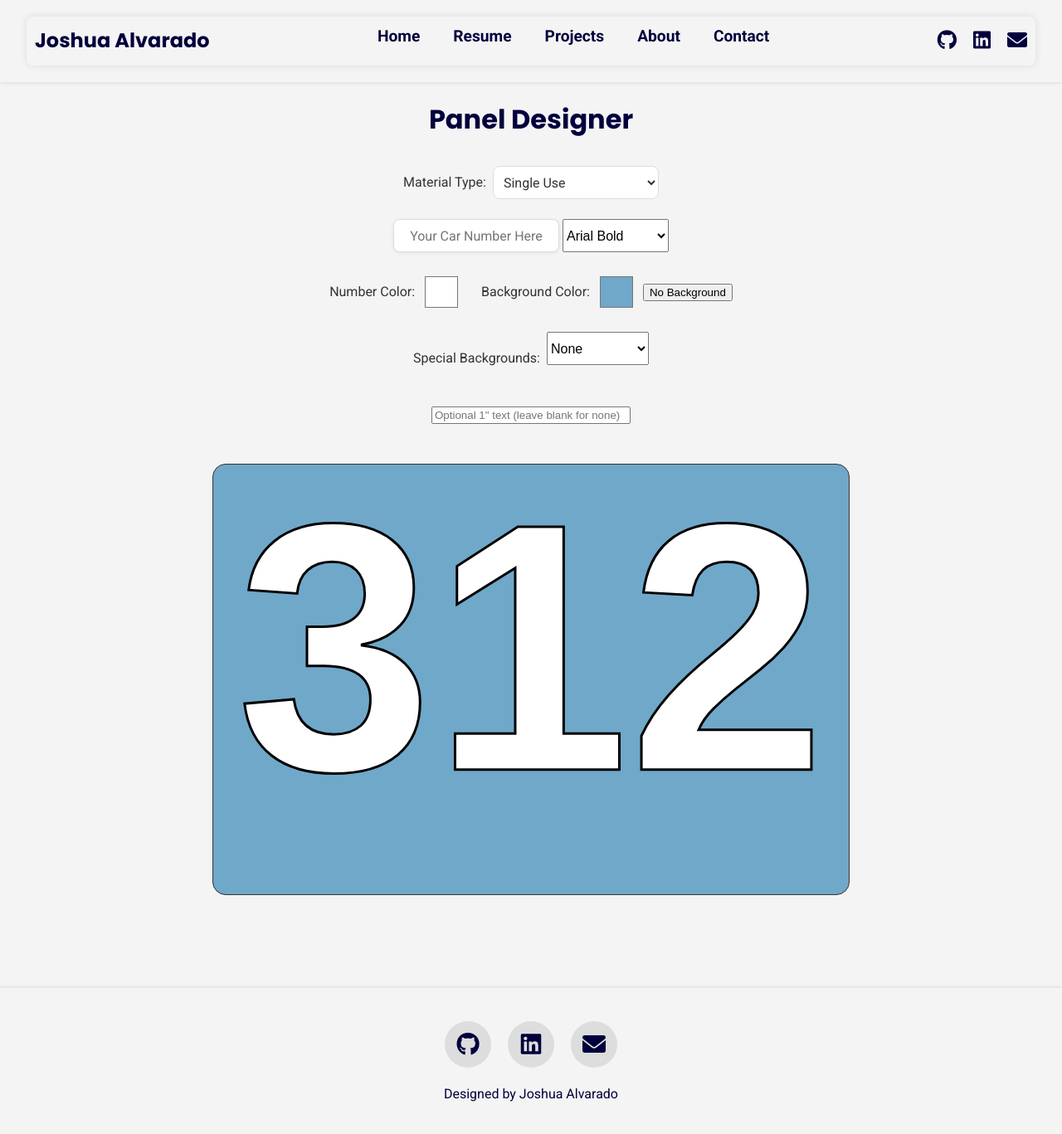
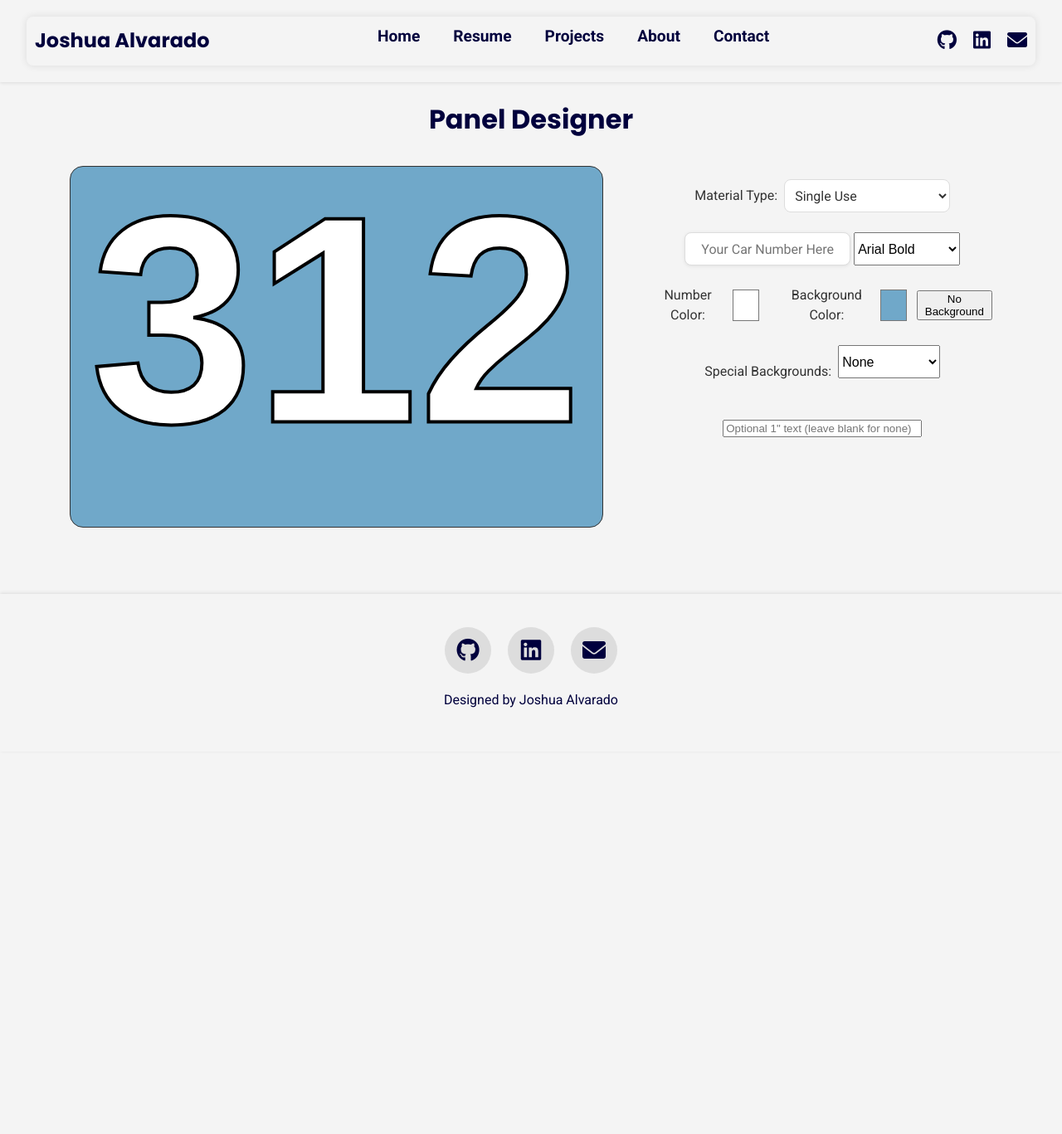
Before and after one commit to JoshuaAlvarado-hub/joshalvarado.com, a Jekyll site: the page built from paneldesigner.html, in a window 1280 px wide and 1381 px high. Shown: the top 1367 px of the window at 83% size. Built offline with Jekyll 4.4.1, drawn with Linux system fonts in a browser that asks for light colours.

Commit message:
Improve panel designer layout and outline handling
New, side-by-side layout for panel preview and controls. Better mobile support Made better use of outline variables.

```diff
--- a/assets/css/paneldesignerstyle.css
+++ b/assets/css/paneldesignerstyle.css
@@ -24,8 +24,8 @@
   --gap-medium: 20px;
 
   --outline-color: #000;
-  --outline-width-number: 3px;
-  --outline-width-text: 2px;
+  --outline-width-number: 4px;
+  --outline-width-text: 1px;
 }
 
 .paneldesigner-container {
@@ -91,13 +91,13 @@
 }
 
 .panel-background {
-    width: 60vw;
-    max-width: 900px;
-    margin: 32px auto;
-    border: #333 1px solid;
-    border-radius: 16px;
-    transition: background 0.3s, background-image 0.3s;
-    display: block;
+  width: 100%;
+  margin: 0 auto;
+  border: #333 1px solid;
+  border-radius: 16px;
+  background-color: #70a8c9;
+  transition: background 0.3s, background-image 0.3s;
+  display: block;
 }
 
 .color-pickers-container {
@@ -144,3 +144,40 @@
   max-width: 1200px;
   height: auto;
 }
+
+.paneldesigner-container {
+  max-width: 1200px;
+  margin: 40px auto 0;
+  padding: 0 16px;
+}
+
+.paneldesigner-container > h1 {
+  text-align: center;
+  margin-bottom: 32px;
+}
+
+/* Wrap panel and settings horizontally on desktop */
+.content-wrapper {
+  display: flex;
+  flex-direction: column;
+  gap: 40px;
+}
+
+/* Desktop layout: side-by-side */
+@media (min-width: 900px) {
+  .content-wrapper {
+    flex-direction: row;
+    align-items: flex-start;
+    justify-content: center;
+    gap: 60px;
+  }
+
+  .panel-wrapper {
+    flex: 0 0 55%;
+    max-width: 800px;
+  }
+
+  .settings-wrapper {
+    flex: 0 0 35%;
+  }
+}
--- a/assets/js/paneldesigner.js
+++ b/assets/js/paneldesigner.js
@@ -3,6 +3,15 @@ window.onload = function() {
   updateContrastOutline();
   pickBackgroundColor();
 };
+
+function getOutlineStyles() {
+  const rootStyles = getComputedStyle(document.documentElement);
+  return {
+    color: rootStyles.getPropertyValue('--outline-color').trim(),
+    widthNumber: rootStyles.getPropertyValue('--outline-width-number').trim(),
+    widthText: rootStyles.getPropertyValue('--outline-width-text').trim()
+  };
+}
 
 function pickBackgroundColor() {
     const color = document.getElementById('background-color-picker').value;
@@ -166,6 +175,8 @@ function updateSpecialBackground() {
   const numberElement = document.getElementById('panel-number');
   const oneInchText = document.getElementById('one-inch-display');
 
+  const { color: outlineColor, widthNumber, widthText } = getOutlineStyles();
+
   panel.classList.remove('transparent-texture');
 
   if (value === "") {
@@ -191,12 +202,15 @@ function updateSpecialBackground() {
 
   if (value !== "") {
     // Special background selected — always show outline
-        numberElement.setAttribute("stroke", "#000");
-        numberElement.setAttribute("stroke-width", "0.5");
-        oneInchText.setAttribute("stroke", "#000");
-        oneInchText.setAttribute("stroke-width", "0.2");
+    numberElement.setAttribute("stroke", outlineColor);
+    numberElement.setAttribute("stroke-width", widthNumber);
+    oneInchText.setAttribute("stroke", outlineColor);
+    oneInchText.setAttribute("stroke-width", widthText);
     return;
   }
+
+  // Update contrast for regular backgrounds
+  updateContrastOutline();
 }
 
 function hexToRgb(hex) {
@@ -235,17 +249,14 @@ function updateContrastOutline() {
   const oneInchText = document.getElementById('one-inch-display');
   const specialBg = document.getElementById('special-backgrounds-selector').value;
 
-  const rootStyles = getComputedStyle(document.documentElement);
-  const outlineColor = rootStyles.getPropertyValue('--outline-color').trim();
-  const outlineWidthNumber = rootStyles.getPropertyValue('--outline-width-number').trim();
-  const outlineWidthText = rootStyles.getPropertyValue('--outline-width-text').trim();
+  const { color: outlineColor, widthNumber, widthText } = getOutlineStyles();
 
   if (specialBg) {
     // Always show outline for special backgrounds
-    numberText.setAttribute("stroke", "#000");
-    numberText.setAttribute("stroke-width", outlineWidthNumber);
-    oneInchText.setAttribute("stroke", "#000");
-    oneInchText.setAttribute("stroke-width", outlineWidthText);
+    numberText.setAttribute("stroke", outlineColor);
+    numberText.setAttribute("stroke-width", widthNumber);
+    oneInchText.setAttribute("stroke", outlineColor);
+    oneInchText.setAttribute("stroke-width", widthText);
     return;
   }
 
@@ -257,11 +268,11 @@ function updateContrastOutline() {
   const ratio = contrast(numberRgb, bgRgb);
 
   if (ratio < 4.5) {
-    // Low contrast: show stroke
-    numberText.setAttribute("stroke", "#000");
-    numberText.setAttribute("stroke-width", outlineWidthNumber);
-    oneInchText.setAttribute("stroke", "#000");
-    oneInchText.setAttribute("stroke-width", outlineWidthText);
+    // Low contrast: show outline
+    numberText.setAttribute("stroke", outlineColor);
+    numberText.setAttribute("stroke-width", widthNumber);
+    oneInchText.setAttribute("stroke", outlineColor);
+    oneInchText.setAttribute("stroke-width", widthText);
   } else {
     // High contrast: remove stroke
     numberText.setAttribute("stroke", "none");
--- a/paneldesigner.html
+++ b/paneldesigner.html
@@ -9,6 +9,50 @@ permalink: /paneldesigner/
 
 <div class="paneldesigner-container">
   <h1>Panel Designer</h1>
+
+  <div class="content-wrapper">
+    <div class="panel-wrapper">
+      <!-- Panel Background -->
+      <div id="panel-background" class="panel-background">
+        <svg
+          id="panel-svg"
+          viewBox="0 0 18 12"
+          preserveAspectRatio="xMidYMid meet"
+        >
+          <text
+            id="panel-number"
+            x="9"
+            y="6"
+            dominant-baseline="middle"
+            text-anchor="middle"
+            font-size="10"
+            font-family="Arial, sans-serif"
+            fill="#ffffff"
+            stroke="#000000"
+            stroke-width="1.5"
+            vector-effect="non-scaling-stroke"
+          >
+            312
+          </text>
+          <text
+            id="one-inch-display"
+            x="9"
+            y="11"
+            dominant-baseline="middle"
+            text-anchor="middle"
+            font-size="1"
+            font-family="Arial, sans-serif"
+            fill="#ffffff"
+            stroke="#000000"
+            stroke-width="2"
+            vector-effect="non-scaling-stroke"
+          ></text>
+        </svg>
+      </div>
+    </div>
+
+    <div class="settings-wrapper">
+      <!-- All controls go here, moved inside settings-wrapper -->
 
       <!-- Material Type -->
       <div class="material-type-container">
@@ -84,7 +128,6 @@ permalink: /paneldesigner/
             <option value="{{ '/assets/images/checkerboard.jpg' | relative_url }}">Checkerboard</option>
             <option value="{{ '/assets/images/camouflage.jpg' | relative_url }}">Camouflage</option>
           </select>
-
         </div>
       </div>
 
@@ -97,42 +140,6 @@ permalink: /paneldesigner/
         oninput="updateOneInchText()"
         style="margin-bottom: 16px; width: 240px;"
       />
-
-    <!-- Panel Background -->
-    <div id="panel-background" class="panel-background">
-        <svg
-            id="panel-svg"
-            viewBox="0 0 18 12"
-            preserveAspectRatio="xMidYMid meet"
-        >
-            <text
-                id="panel-number"
-                x="9"
-                y="6"
-                dominant-baseline="middle"
-                text-anchor="middle"
-                font-size="10"
-                font-family="Arial, sans-serif"
-                fill="#ffffff"
-                stroke="#000000"
-                stroke-width="0.5"
-                vector-effect="non-scaling-stroke"
-            >
-            312
-            </text>
-            <text
-                id="one-inch-display"
-                x="9"
-                y="11"
-                dominant-baseline="middle"
-                text-anchor="middle"
-                font-size="1"
-                font-family="Arial, sans-serif"
-                fill="#ffffff"
-                stroke="#000000"
-                stroke-width="0.2"
-                vector-effect="non-scaling-stroke"
-            ></text>
-        </svg>
     </div>
   </div>
+</div>
```
Lines whose indentation alone changed are shown as unchanged.
